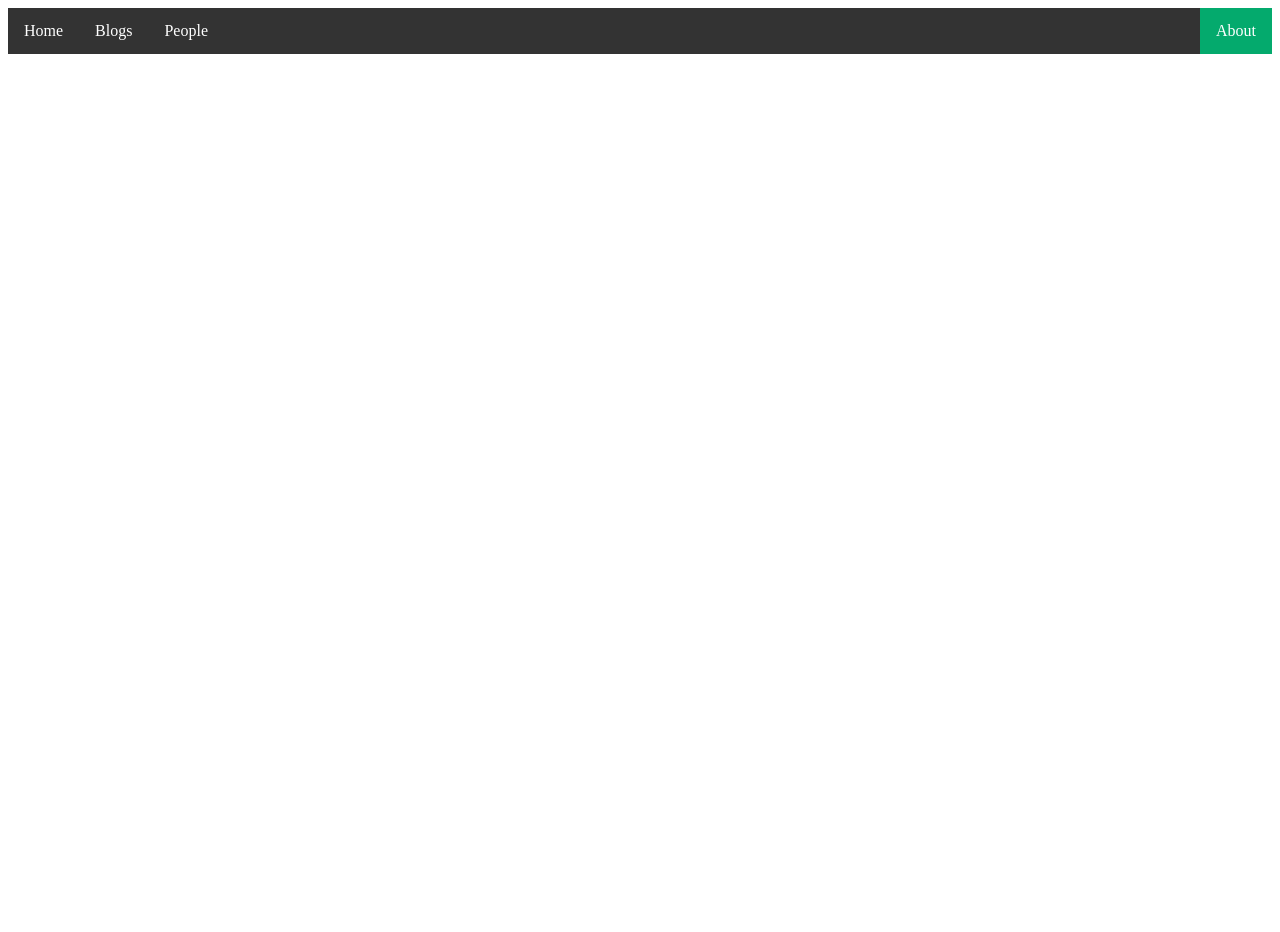
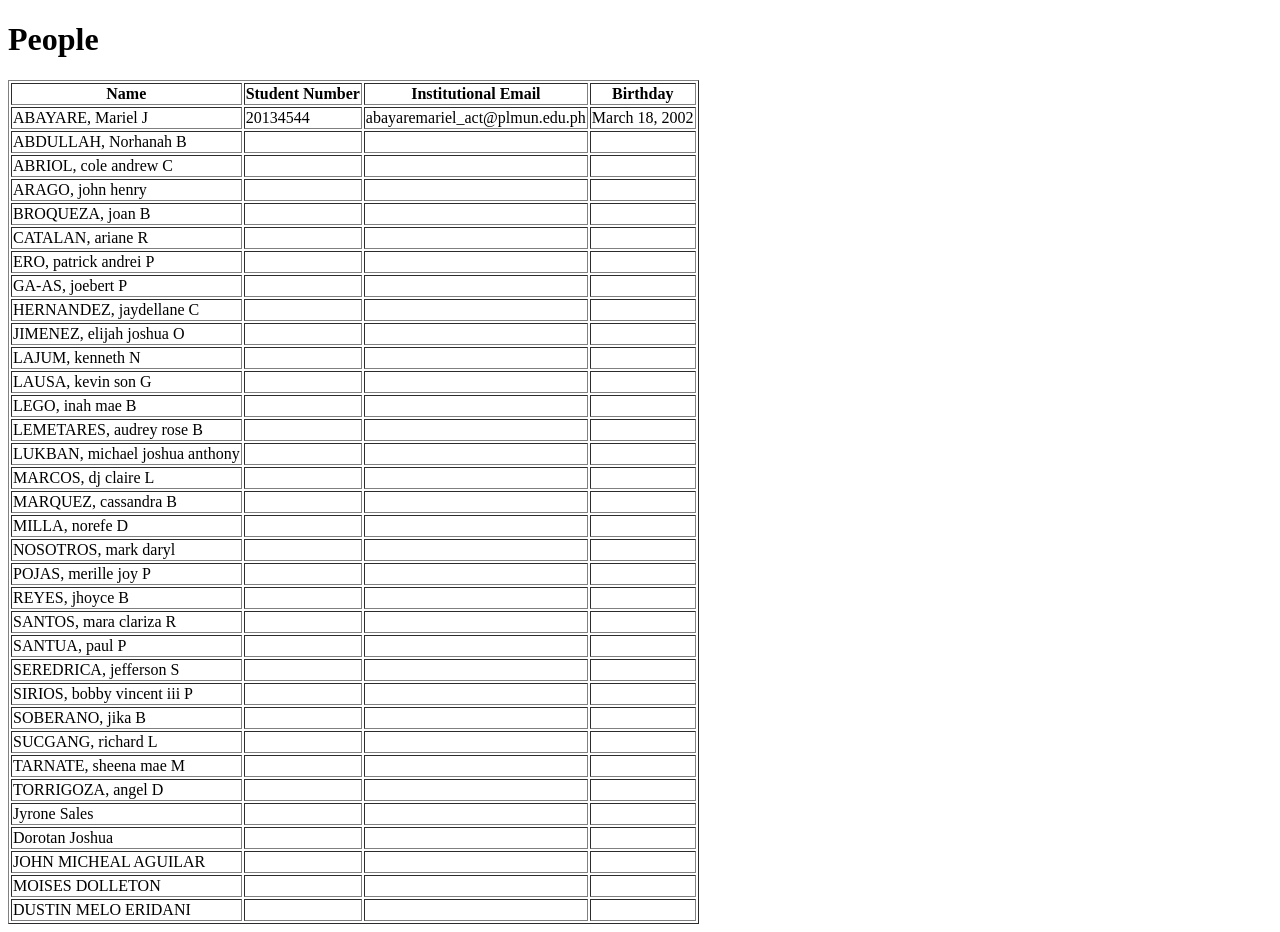
Before and after one commit to Broqueza/WT2-GROUP-5, a plain HTML site: page Index.html in a window 1280 px wide. Before the commit the page ends 800 px from the top, so only its background shows below. Drawn offline with Linux system fonts and the light colour scheme.

Commit message:
Update Index.html

```diff
--- a/Index.html
+++ b/Index.html
@@ -1,44 +1,261 @@
 <!DOCTYPE html>
 <html>
+
 <head>
-<style>
-ul {
-  list-style-type: none;
-  margin: 0;
-  padding: 0;
-  overflow: hidden;
-  background-color: #333;
-}
+  <title> People </title>
+</head>
 
-li {
-  float: left;
-}
-
-li a {
-  display: Block;
-  color: White;
-  text-align: center;
-  padding: 14px 16px;
-  text-decoration: none;
-}
-
-li a:hover:not(.active) {
-  background-color: #111;
-}
-
-.active {
-  background-color: #04AA6D;
-}
-</style>
-</head>
 <body>
 
-<ul>
-  <li><a href="#home">Home</a></li>
-  <li><a href="#news">Blogs</a></li>
-  <li><a href="#contact">People</a></li>
-  <li style="float:right"><a class="active" href="#about">About</a></li>
-</ul>
+ <h1> People </h1>
+
+  <table border="1">
+
+     <tr>
+       <th>Name</th>
+       <th>Student Number</th>
+       <th>Institutional Email</th>
+       <th>Birthday</th>
+     </tr>
+
+     <tr>
+        <td>ABAYARE, Mariel J</td>
+        <td>20134544</td>
+        <td>abayaremariel_act@plmun.edu.ph</td>
+        <td>March 18, 2002</td>
+     </tr>
+
+     <tr>
+        <td>ABDULLAH, Norhanah B</td>
+        <td></td>
+        <td></td>
+        <td></td>
+     </tr>
+
+     <tr>
+        <td>ABRIOL, cole andrew C</td>
+        <td></td>
+        <td></td>
+        <td></td>
+     </tr>
+
+     <tr>
+        <td>ARAGO, john henry</td>
+        <td></td>
+        <td></td>
+        <td></td>
+     </tr>
+
+     <tr>
+        <td>BROQUEZA, joan B</td>
+        <td></td>
+        <td></td>
+        <td></td>
+     </tr>
+
+     <tr>
+        <td>CATALAN, ariane R</td>
+        <td></td>
+        <td></td>
+        <td></td>
+     </tr>
+
+     <tr>
+        <td>ERO, patrick andrei P</td>
+        <td></td>
+        <td></td>
+        <td></td>
+     </tr>
+
+     <tr>
+        <td>GA-AS, joebert P</td>
+        <td></td>
+        <td></td>
+        <td></td>
+     </tr>
+
+     <tr>
+        <td>HERNANDEZ, jaydellane C</td>
+        <td></td>
+        <td></td>
+        <td></td>
+     </tr>
+
+     <tr>
+        <td>JIMENEZ, elijah joshua O</td>
+        <td></td>
+        <td></td>
+        <td></td>
+     </tr>
+
+     <tr>
+        <td>LAJUM, kenneth N</td>
+        <td></td>
+        <td></td>
+        <td></td>
+     </tr>
+
+     <tr>
+        <td>LAUSA, kevin son G</td>
+        <td></td>
+        <td></td>
+        <td></td>
+     </tr>
+
+     <tr>
+        <td>LEGO, inah mae B</td>
+        <td></td>
+        <td></td>
+        <td></td>
+     </tr>
+
+     <tr>
+        <td>LEMETARES, audrey rose B</td>
+        <td></td>
+        <td></td>
+        <td></td>
+     </tr>
+
+     <tr>
+        <td>LUKBAN, michael joshua anthony</td>
+        <td></td>
+        <td></td>
+        <td></td>
+     </tr>
+
+     <tr>
+        <td>MARCOS, dj claire L</td>
+        <td></td>
+        <td></td>
+        <td></td>
+     </tr>
+
+     <tr>
+        <td>MARQUEZ, cassandra B</td>
+        <td></td>
+        <td></td>
+        <td></td>
+     </tr>
+
+     <tr>
+        <td>MILLA, norefe D</td>
+        <td></td>
+        <td></td>
+        <td></td>
+     </tr>
+
+     <tr>
+        <td>NOSOTROS, mark daryl</td>
+        <td></td>
+        <td></td>
+        <td></td>
+     </tr>
+
+     <tr>
+        <td>POJAS, merille joy P</td>
+        <td></td>
+        <td></td>
+        <td></td>
+     </tr>
+
+     <tr>
+        <td>REYES, jhoyce B</td>
+        <td></td>
+        <td></td>
+        <td></td>
+     </tr>
+
+     <tr>
+        <td>SANTOS, mara clariza R</td>
+        <td></td>
+        <td></td>
+        <td></td>
+     </tr>
+
+     <tr>
+        <td>SANTUA, paul P</td>
+        <td></td>
+        <td></td>
+        <td></td>
+     </tr>
+
+     <tr>
+        <td>SEREDRICA, jefferson S</td>
+        <td></td>
+        <td></td>
+        <td></td>
+     </tr>
+
+     <tr>
+        <td>SIRIOS, bobby vincent iii P</td>
+        <td></td>
+        <td></td>
+        <td></td>
+     </tr>
+
+     <tr>
+        <td>SOBERANO, jika B</td>
+        <td></td>
+        <td></td>
+        <td></td>
+     </tr>
+
+     <tr>
+        <td>SUCGANG, richard L</td>
+        <td></td>
+        <td></td>
+        <td></td>
+     </tr>
+
+     <tr>
+        <td>TARNATE, sheena mae M</td>
+        <td></td>
+        <td></td>
+        <td></td>
+     </tr>
+
+     <tr>
+        <td>TORRIGOZA, angel D</td>
+        <td></td>
+        <td></td>
+        <td></td>
+     </tr>
+
+     <tr>
+        <td>Jyrone Sales</td>
+        <td></td>
+        <td></td>
+        <td></td>
+     </tr>
+
+     <tr>
+        <td>Dorotan Joshua</td>
+        <td></td>
+        <td></td>
+        <td></td>
+     </tr>
+
+     <tr>
+        <td>JOHN MICHEAL AGUILAR</td>
+        <td></td>
+        <td></td>
+        <td></td>
+     </tr>
+
+     <tr>
+        <td>MOISES DOLLETON</td>
+        <td></td>
+        <td></td>
+        <td></td>
+     </tr>
+
+     <tr>
+        <td>DUSTIN MELO ERIDANI</td>
+        <td></td>
+        <td></td>
+        <td></td>
+     </tr>
+
 
 </body>
 </html>
```
